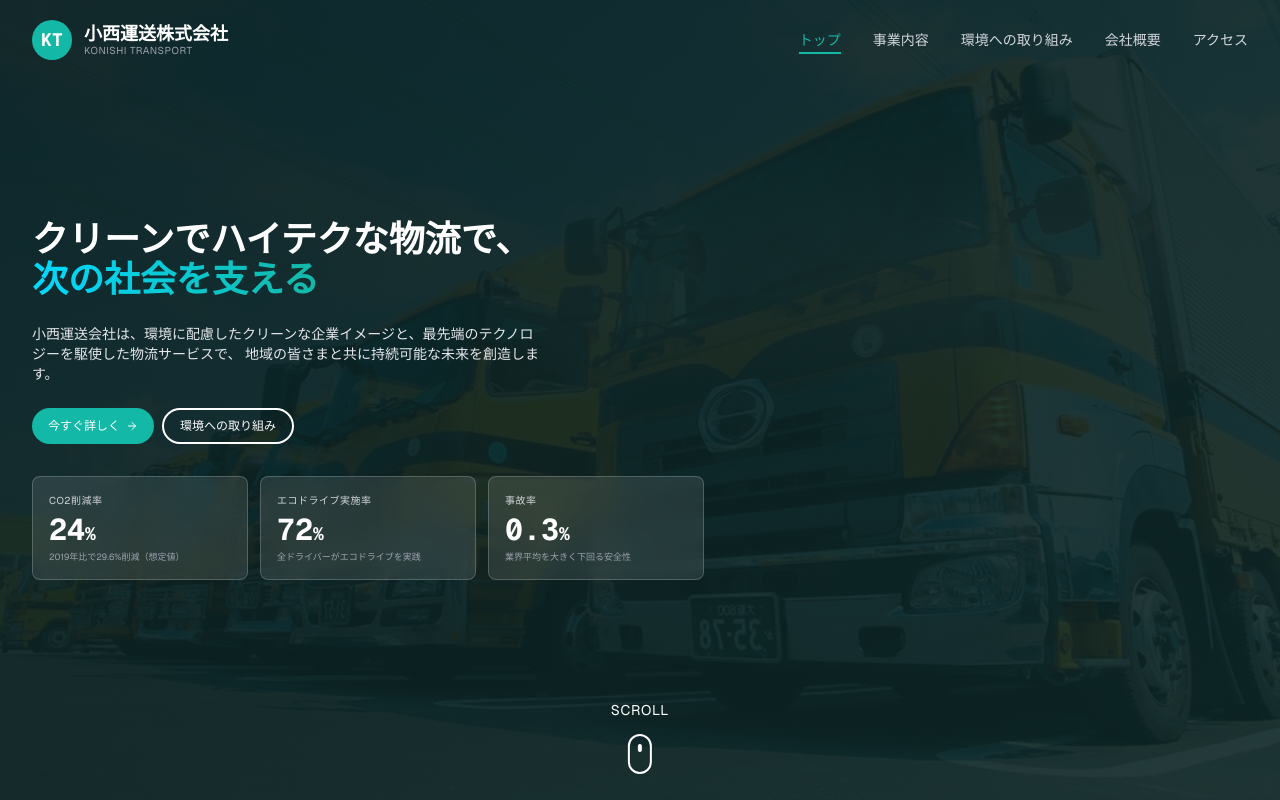
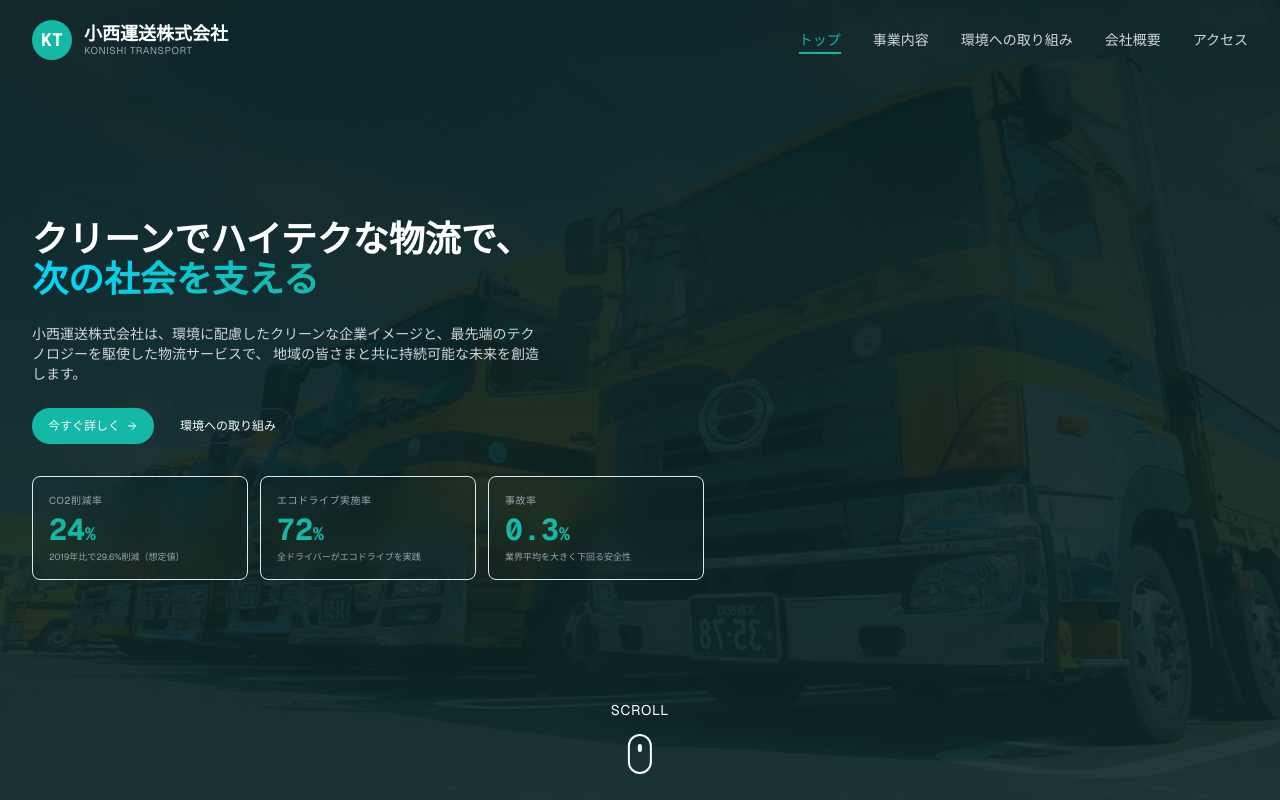
Before and after one commit to hohoemi-rabo/konishi-transportation, a Next.js app: page / in a window 1280 px wide. Shown: the top 800 px of the page. Built offline with nearby package versions, Linux system fonts and the light colour scheme.

Commit message:
💄 背景色修正

```diff
--- a/src/app/globals.css
+++ b/src/app/globals.css
@@ -3,47 +3,11 @@
 @tailwind utilities;
 
 :root {
-  /* Light Mode Colors */
-  --background: #ffffff;
-  --foreground: #171717;
-
-  /* Primary - Turquoise/Cyan accent */
-  --primary: #14b8a6;
-  --primary-light: #5eead4;
-  --primary-dark: #0d9488;
-
-  /* Secondary */
-  --secondary: #0ea5e9;
-  --secondary-light: #38bdf8;
-  --secondary-dark: #0284c7;
-
-  /* Dark backgrounds (for cards in light mode) */
-  --dark-bg: #f8fafc;
-  --dark-bg-lighter: #f1f5f9;
-  --dark-bg-card: #ffffff;
-
-  /* Accent colors */
-  --accent-turquoise: #00d9ff;
-  --accent-cyan: #14b8a6;
-  --accent-green: #10b981;
-  --accent-blue: #3b82f6;
-
-  /* Borders */
-  --border: #e2e8f0;
-  --border-light: #f1f5f9;
-
-  /* Gradients */
-  --gradient-dark: linear-gradient(135deg, #0f2027 0%, #203a43 50%, #2c5364 100%);
-  --gradient-hero: linear-gradient(135deg, rgba(10, 31, 31, 0.95) 0%, rgba(13, 38, 38, 0.9) 100%);
-  --gradient-section: linear-gradient(180deg, #0a1f1f 0%, #0d2626 100%);
-}
-
-.dark {
-  /* Dark Mode Colors */
+  /* Base Colors */
   --background: #0a0a0a;
   --foreground: #ededed;
 
-  /* Primary - Turquoise/Cyan accent (same for dark mode) */
+  /* Primary - Turquoise/Cyan accent */
   --primary: #14b8a6;
   --primary-light: #5eead4;
   --primary-dark: #0d9488;
--- a/src/components/Footer.tsx
+++ b/src/components/Footer.tsx
@@ -6,7 +6,7 @@ export default function Footer() {
   const currentYear = new Date().getFullYear();
 
   return (
-    <footer className="relative bg-[#0a1f1f] border-t border-border/30">
+    <footer className="relative bg-[#1e293b] border-t border-gray-700">
       <div className="max-w-7xl mx-auto px-4 sm:px-6 lg:px-8 py-8 lg:py-12">
         <div className="grid grid-cols-1 md:grid-cols-3 gap-8 lg:gap-12 items-start">
           {/* 左側: ロゴ・会社名 */}
--- a/src/components/Header.tsx
+++ b/src/components/Header.tsx
@@ -59,7 +59,7 @@ export default function Header() {
       <motion.header
         className={`fixed top-0 left-0 right-0 z-50 transition-all duration-300 ${
           scrolled
-            ? "bg-[#0a1f1f]/95 backdrop-blur-md shadow-lg"
+            ? "bg-dark-bg/95 backdrop-blur-md shadow-lg shadow-primary/5"
             : "bg-transparent"
         }`}
         initial={{ y: -100 }}
@@ -126,7 +126,7 @@ export default function Header() {
 
             {/* Menu Panel */}
             <motion.div
-              className="fixed top-20 left-0 right-0 bg-[#0a1f1f] shadow-lg z-40 md:hidden"
+              className="fixed top-20 left-0 right-0 bg-dark-bg/95 backdrop-blur-md shadow-lg z-40 md:hidden"
               initial={{ opacity: 0, y: -20 }}
               animate={{ opacity: 1, y: 0 }}
               exit={{ opacity: 0, y: -20 }}
@@ -137,10 +137,10 @@ export default function Header() {
                   <motion.button
                     key={item.id}
                     onClick={() => scrollToSection(item.id)}
-                    className={`text-left py-4 px-4 text-base font-medium transition-colors border-b border-gray-700 last:border-b-0 ${
+                    className={`text-left py-4 px-4 text-base font-medium transition-colors border-b border-border last:border-b-0 ${
                       activeSection === item.id
-                        ? "text-primary bg-primary/5"
-                        : "text-gray-300 hover:bg-[#0d2626]"
+                        ? "text-primary bg-primary/10"
+                        : "text-gray-300 hover:bg-dark-bg-card/50"
                     }`}
                     initial={{ opacity: 0, x: -20 }}
                     animate={{ opacity: 1, x: 0 }}
--- a/src/components/HeroSection.tsx
+++ b/src/components/HeroSection.tsx
@@ -38,7 +38,7 @@ export default function HeroSection() {
         style={{ y }}
         className="absolute inset-0 z-0"
       >
-        <div className="absolute inset-0 bg-gradient-hero z-10" />
+        <div className="absolute inset-0 bg-gradient-to-b from-[#0a1f1f]/95 to-[#0d2626]/90 z-10" />
         {/* 背景画像 */}
         <div
           className="absolute inset-0 bg-cover bg-center bg-no-repeat"
@@ -65,8 +65,8 @@ export default function HeroSection() {
             </h1>
 
             {/* サブコピー */}
-            <p className="text-[11px] sm:text-xs md:text-sm text-gray-200 mb-6 leading-relaxed">
-              小西運送会社は、環境に配慮したクリーンな企業イメージと、最先端のテクノロジーを駆使した物流サービスで、
+            <p className="text-[11px] sm:text-xs md:text-sm text-gray-300 mb-6 leading-relaxed">
+              小西運送株式会社は、環境に配慮したクリーンな企業イメージと、最先端のテクノロジーを駆使した物流サービスで、
               地域の皆さまと共に持続可能な未来を創造します。
             </p>
 
@@ -81,7 +81,7 @@ export default function HeroSection() {
               </button>
               <button
                 onClick={() => scrollToSection("sustainability")}
-                className="group border-2 border-white hover:bg-white hover:text-dark-bg text-white px-4 py-2 rounded-full font-medium text-xs transition-all duration-300 hover:scale-105 flex items-center gap-1.5 justify-center"
+                className="group border-2 border-gray-800 hover:bg-gray-800 hover:text-white text-white px-4 py-2 rounded-full font-medium text-xs transition-all duration-300 hover:scale-105 flex items-center gap-1.5 justify-center"
               >
                 環境への取り組み
               </button>
@@ -97,11 +97,11 @@ export default function HeroSection() {
           className="grid grid-cols-1 sm:grid-cols-3 gap-3 max-w-2xl"
         >
           {/* CO2削減率 */}
-          <div className="bg-white/10 backdrop-blur-md rounded-lg p-4 border border-white/20 hover:bg-white/20 transition-all duration-300">
-            <div className="text-[10px] text-gray-300 mb-1 uppercase tracking-wider">
+          <div className="bg-dark-bg-card/80 backdrop-blur-md rounded-lg p-4 border border-primary/20 hover:border-primary/40 hover:shadow-lg transition-all duration-300">
+            <div className="text-[10px] text-gray-400 mb-1 uppercase tracking-wider">
               CO2削減率
             </div>
-            <div className="text-3xl font-bold text-white font-mono mb-1">
+            <div className="text-3xl font-bold text-primary font-mono mb-1">
               24<span className="text-lg">%</span>
             </div>
             <div className="text-[9px] text-gray-400 leading-tight">
@@ -110,11 +110,11 @@ export default function HeroSection() {
           </div>
 
           {/* エコドライブ実施率 */}
-          <div className="bg-white/10 backdrop-blur-md rounded-lg p-4 border border-white/20 hover:bg-white/20 transition-all duration-300">
-            <div className="text-[10px] text-gray-300 mb-1 uppercase tracking-wider">
+          <div className="bg-dark-bg-card/80 backdrop-blur-md rounded-lg p-4 border border-primary/20 hover:border-primary/40 hover:shadow-lg transition-all duration-300">
+            <div className="text-[10px] text-gray-400 mb-1 uppercase tracking-wider">
               エコドライブ実施率
             </div>
-            <div className="text-3xl font-bold text-white font-mono mb-1">
+            <div className="text-3xl font-bold text-primary font-mono mb-1">
               72<span className="text-lg">%</span>
             </div>
             <div className="text-[9px] text-gray-400 leading-tight">
@@ -123,11 +123,11 @@ export default function HeroSection() {
           </div>
 
           {/* 事故率 */}
-          <div className="bg-white/10 backdrop-blur-md rounded-lg p-4 border border-white/20 hover:bg-white/20 transition-all duration-300">
-            <div className="text-[10px] text-gray-300 mb-1 uppercase tracking-wider">
+          <div className="bg-dark-bg-card/80 backdrop-blur-md rounded-lg p-4 border border-primary/20 hover:border-primary/40 hover:shadow-lg transition-all duration-300">
+            <div className="text-[10px] text-gray-400 mb-1 uppercase tracking-wider">
               事故率
             </div>
-            <div className="text-3xl font-bold text-white font-mono mb-1">
+            <div className="text-3xl font-bold text-primary font-mono mb-1">
               0.3<span className="text-lg">%</span>
             </div>
             <div className="text-[9px] text-gray-400 leading-tight">
--- a/src/components/SustainabilitySection.tsx
+++ b/src/components/SustainabilitySection.tsx
@@ -70,7 +70,7 @@ export default function SustainabilitySection() {
     <section
       id="sustainability"
       ref={ref}
-      className="relative py-20 lg:py-32 bg-gradient-to-b from-[#0f2d2d] via-[#0d2626] to-[#0a1f1f] overflow-hidden"
+      className="relative py-20 lg:py-32 bg-gradient-to-b from-[#0a1f1f] via-[#0d2626] to-[#0f2d2d] overflow-hidden"
     >
       {/* 背景装飾 */}
       <div className="absolute inset-0 opacity-20">
```
